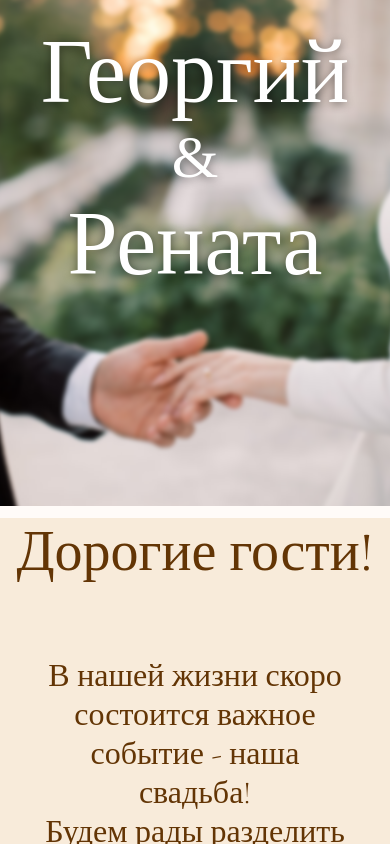
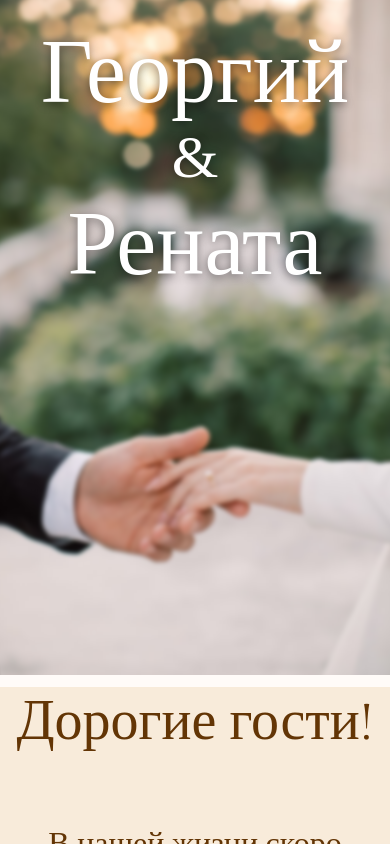
Before and after one commit to pemponce/ForSister, a React (Create React App) app in the folder front/: page / in a window 390 px wide. Built offline with nearby package versions, Linux system fonts and the light colour scheme; a web font is replaced by a local one.

Commit message:
photo size

```diff
--- a/front/src/App.css
+++ b/front/src/App.css
@@ -452,7 +452,7 @@ h3 { font-weight: 200; font-style: normal; font-size: 2rem; color: var(--color-t
 
     .ImgK {
         position: relative; display: block;
-        width: 100vw !important; max-height: 60svh !important;
+        width: 100vw !important; max-height: 80svh !important;
         margin: 0; padding: 0; overflow: hidden;
     }
     .ImgK::before { background-size: cover; background-position: center; background-repeat: no-repeat; }
```
